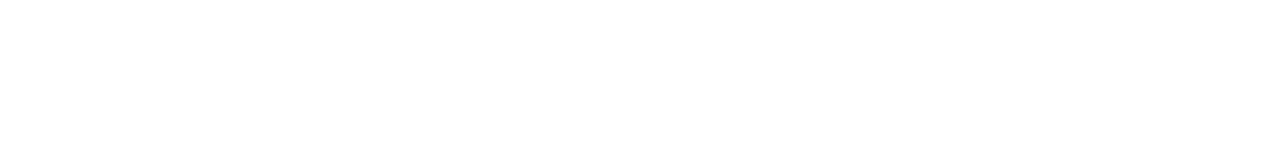
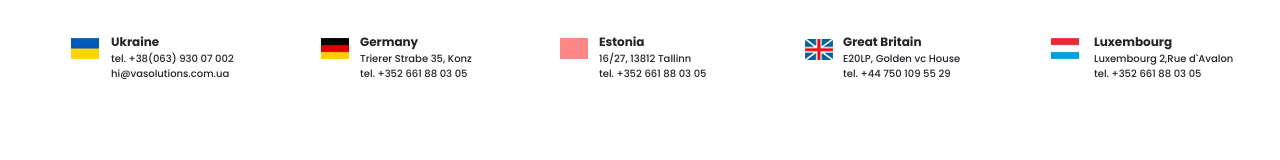
Before and after one commit to Voitsikhovska/Fmc-project, a website: page src/index.html in a window 1280 px wide. Drawn offline with nearby package versions, Linux system fonts and the light colour scheme; files that its build step writes are made by us from their sources.

Commit message:
Сreating a header and adding a photo

```diff
--- a/src/index.html
+++ b/src/index.html
@@ -1,50 +1,90 @@
 <!DOCTYPE html>
-<html lang="ru">
-<head>
-    <meta charset="UTF-8">
-    <meta name="viewport" content="width=device-width, initial-scale=1.0">
-    <meta http-equiv="X-UA-Compatible" content="ie=edge">
-    <title>Portfolio</title>
-    <meta name="title" content="Мое портфолио">
-    <meta name="description" content="Здесь вы сможете ознакомиться с моими работами и узнать больше обо мне">
+<html lang="eng">
+  <head>
+    <meta charset="UTF-8" />
+    <meta name="viewport" content="width=device-width, initial-scale=1.0" />
+    <meta http-equiv="X-UA-Compatible" content="ie=edge" />
+    <title>FMC</title>
+    <meta name="title" content="Prengi" />
+    <meta name="description" content="Manage your business via Smartphone" />
+    <link rel="stylesheet" href="css/style.min.css" />
+  </head>
+  <body>
+    <header>
+      <nav>
+        <div class="container">
+          <ul class="menu">
+            <li class="menu_item">
+              <div class="menu_lists">
+                <img class="menu_img" src="icons/Ukraine.png" alt="Ukraine" />
+                <div class="menu_information">
+                  <a href="#" class="menu_link">Ukraine</a>
+                  <div class="menu_descr">
+                    tel. +38(063) 930 07 002 <br />hi@vasolutions.com.ua
+                  </div>
+                </div>
+              </div>
+            </li>
+            <li class="menu_item">
+              <div class="menu_lists">
+                <img class="menu_img" src="icons/Germany.png" alt="Germany" />
+                <div class="menu_information">
+                  <a href="#" class="menu_link">Germany</a>
+                  <div class="menu_descr">
+                    Trierer Strabe 35, Konz<br />
+                    tel. +352 661 88 03 05
+                  </div>
+                </div>
+              </div>
+            </li>
 
-    <!-- Open Graph / Facebook -->
-    <meta property="og:type" content="website">
-    <meta property="og:url" content="https://metatags.io/">
-    <meta property="og:title" content="Мое портфолио">
-    <meta property="og:description" content="Здесь вы сможете ознакомиться с моими работами и узнать больше обо мне">
-    <meta property="og:image" content="https://metatags.io/assets/meta-tags-16a33a6a8531e519cc0936fbba0ad904e52d35f34a46c97a2c9f6f7dd7d336f2.png">
-
-    <!-- Twitter -->
-    <meta property="twitter:card" content="summary_large_image">
-    <meta property="twitter:url" content="https://metatags.io/">
-    <meta property="twitter:title" content="Мое портфолио">
-    <meta property="twitter:description" content="Здесь вы сможете ознакомиться с моими работами и узнать больше обо мне">
-    <meta property="twitter:image" content="https://metatags.io/assets/meta-tags-16a33a6a8531e519cc0936fbba0ad904e52d35f34a46c97a2c9f6f7dd7d336f2.png">
-
-    <!-- Favicon  -->
-    <link rel="apple-touch-icon" sizes="57x57" href="icons/favicon//apple-icon-57x57.png">
-    <link rel="apple-touch-icon" sizes="60x60" href="icons/favicon//apple-icon-60x60.png">
-    <link rel="apple-touch-icon" sizes="72x72" href="icons/favicon//apple-icon-72x72.png">
-    <link rel="apple-touch-icon" sizes="76x76" href="icons/favicon//apple-icon-76x76.png">
-    <link rel="apple-touch-icon" sizes="114x114" href="icons/favicon//apple-icon-114x114.png">
-    <link rel="apple-touch-icon" sizes="120x120" href="icons/favicon//apple-icon-120x120.png">
-    <link rel="apple-touch-icon" sizes="144x144" href="icons/favicon//apple-icon-144x144.png">
-    <link rel="apple-touch-icon" sizes="152x152" href="icons/favicon//apple-icon-152x152.png">
-    <link rel="apple-touch-icon" sizes="180x180" href="icons/favicon//apple-icon-180x180.png">
-    <link rel="icon" type="image/png" sizes="192x192"  href="icons/favicon//android-icon-192x192.png">
-    <link rel="icon" type="image/png" sizes="32x32" href="icons/favicon//favicon-32x32.png">
-    <link rel="icon" type="image/png" sizes="96x96" href="icons/favicon//favicon-96x96.png">
-    <link rel="icon" type="image/png" sizes="16x16" href="icons/favicon//favicon-16x16.png">
-    <link rel="manifest" href="icons/favicon//manifest.json">
-    <meta name="msapplication-TileColor" content="#ffffff">
-    <meta name="msapplication-TileImage" content="icons/favicon//ms-icon-144x144.png">
-    <meta name="theme-color" content="#ffffff">
-
-    <link rel="stylesheet" href="css/style.min.css">
-</head>
-<body>
-
+            <li class="menu_item">
+              <div class="menu_lists">
+                <img class="menu_img" src="icons/Estonia.png" alt="Estonia" />
+                <div class="menu_information">
+                  <a href="#" class="menu_link">Estonia</a>
+                  <div class="menu_descr">
+                    16/27, 13812 Tallinn <br />tel. +352 661 88 03 05
+                  </div>
+                </div>
+              </div>
+            </li>
+            <li class="menu_item">
+              <div class="menu_lists">
+                <img
+                  class="menu_img"
+                  src="icons/Great Britain.png"
+                  alt="Great Britain"
+                />
+                <div class="menu_information">
+                  <a href="#" class="menu_link">Great Britain</a>
+                  <div class="menu_descr">
+                    E20LP, Golden vc House
+                    <br />tel. +44 750 109 55 29
+                  </div>
+                </div>
+              </div>
+            </li>
+            <li class="menu_item">
+              <div class="menu_lists">
+                <img
+                  class="menu_img"
+                  src="icons/Luxembourg.png"
+                  alt="Luxembourg"
+                />
+                <div class="menu_information">
+                  <a href="#" class="menu_link">Luxembourg</a>
+                  <div class="menu_descr">
+                    Luxembourg 2,Rue d`Avalon
+                    <br />tel. +352 661 88 03 05
+                  </div>
+                </div>
+              </div>
+            </li>
+          </ul>
+        </div>
+      </nav>
+    </header>
     <script src="js/script.js"></script>
-</body>
+  </body>
 </html>
--- /dev/null
+++ b/src/sass/blocks/_menu.scss
@@ -0,0 +1,51 @@
+header {
+  position: relative;
+  height: 50px;
+}
+
+nav {
+  position: fixed;
+  width: 100%;
+  height: 50px;
+  background-color: #ffffff;
+  z-index: 5;
+}
+
+.menu {
+  display: flex;
+  justify-content: space-between;
+  padding: 13px 0px;
+  margin-top: 20px;
+  list-style-type: none;
+  &_item {
+    display: block;
+    width: 160px;
+  }
+  &_lists {
+    display: flex;
+    justify-content: space-between;
+  }
+  &_img {
+    height: 100%;
+    padding-right: 10px;
+    padding-top: 5px;
+  }
+  &_link {
+    text-decoration: none;
+    color: #242424;
+    font-size: 12px;
+    font-weight: 600;
+  }
+  &_information {
+    display: flex;
+    flex-direction: column;
+  }
+  &_descr {
+    min-width: 190px;
+
+    font-size: 10px;
+    span {
+      font-size: 10px;
+    }
+  }
+}
--- a/src/sass/style.scss
+++ b/src/sass/style.scss
@@ -10,3 +10,4 @@
   width: 1140px;
   margin: 0 auto;
 }
+@import "blocks/menu";
```
Also changed, not shown: dist/css/style.min.css, dist/icons/Estonia.png (added), dist/icons/Germany.png (added), dist/icons/Great Britain.png (added), dist/icons/Layer 4.png (added), dist/icons/Luxembourg.png (added), dist/icons/Ukraine.png (added), dist/index.html, src/icons/Estonia.png (added), src/icons/Germany.png (added), src/icons/Great Britain.png (added), src/icons/Luxembourg.png (added), src/icons/Ukraine.png (added).
